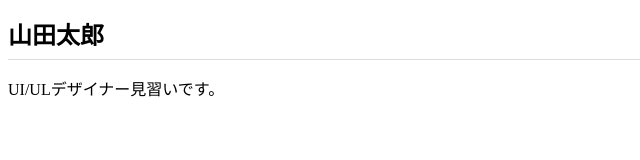
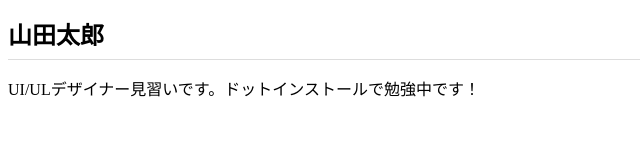
Before and after one commit to kanaxxx0909/kanaxxx0909.github.io, a plain HTML site: page index.html in a window 1280 px wide. Shown: the whole page, without its empty margins (0-640 px from the left). Drawn offline with Linux system fonts and the light colour scheme.

Commit message:
Add files via upload

```diff
--- a/index.html
+++ b/index.html
@@ -7,6 +7,6 @@
 </head>
 <body>
   <h1>山田太郎</h1>
-  <p>UI/ULデザイナー見習いです。</p>
+  <p>UI/ULデザイナー見習いです。ドットインストールで勉強中です！</p>
 </body>
 </html>
```
